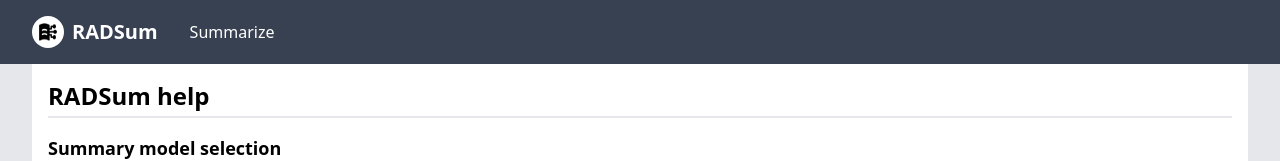
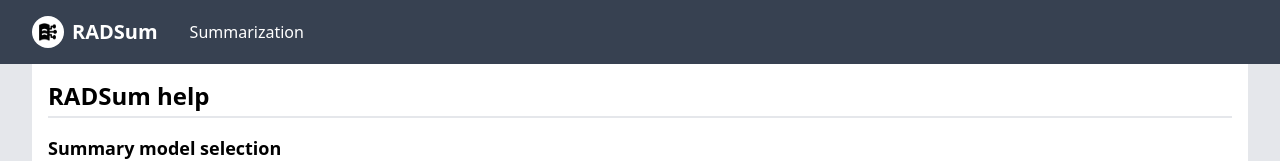
Before and after one commit to Baragouine/extrasum, a React (Create React App) app in the folder front/radsum/: page /help in a window 1280 px wide. Shown: the top 161 px of the page. Built offline with nearby package versions, Linux system fonts and the light colour scheme.

Commit message:
Menu edited

```diff
--- a/front/radsum/src/Components/HelpPage/Header.jsx
+++ b/front/radsum/src/Components/HelpPage/Header.jsx
@@ -37,7 +37,7 @@ const HelpHeader = ( { selectedModel, setSelectedModel } ) => {
                     <Link
                         to="/"
                         className="px-4 py-2 hover:bg-gray-500 rounded-md"
-                    >Summarize</Link>
+                    >Summarization</Link>
                 </div>
             </div>
             <div>
```
